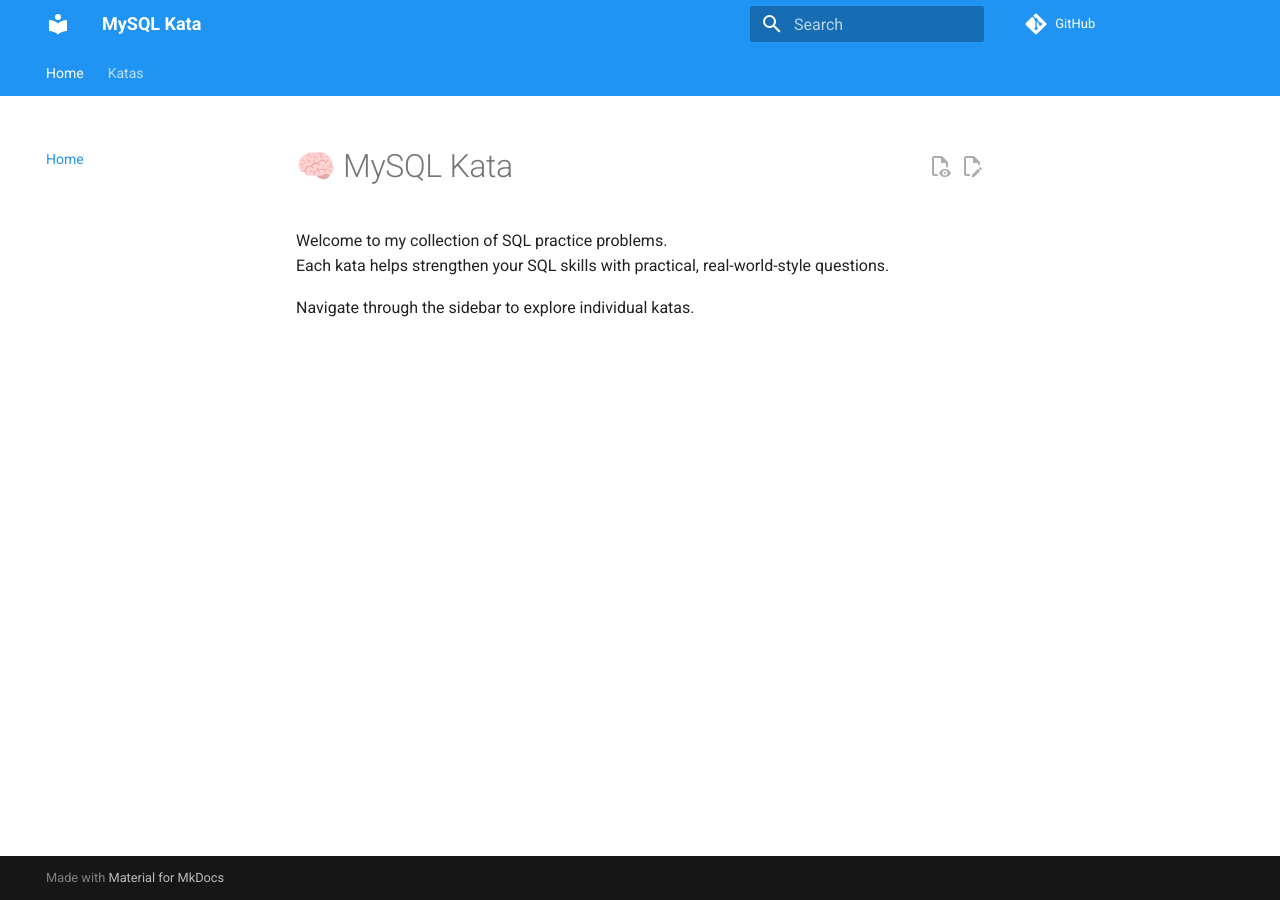
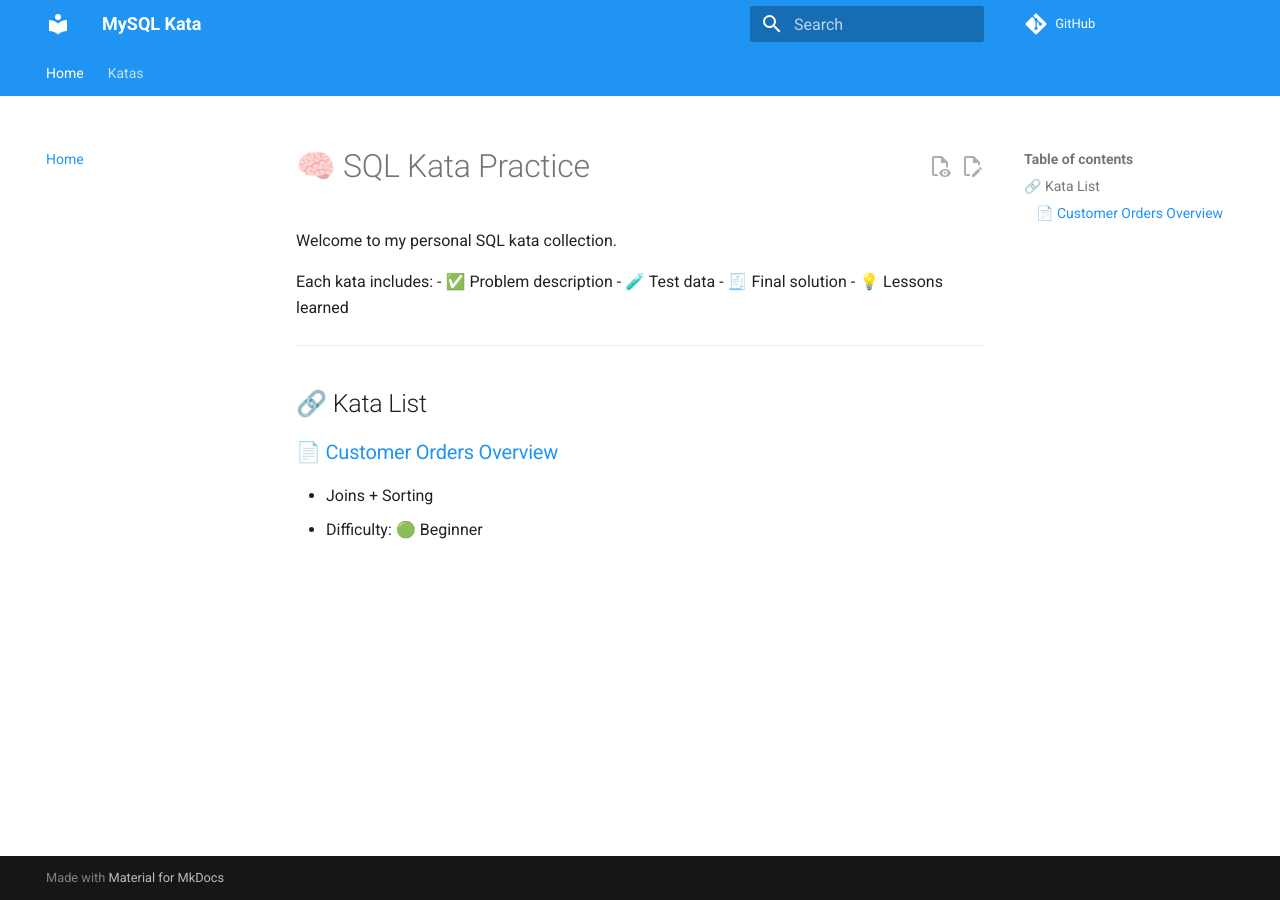
Before and after one commit to abhishekmalvadkar/mysql-kata, an MkDocs documentation site: the page built from docs/index.md, in a window 1280 px wide. Built offline with MkDocs 1.6.1 and Material for MkDocs 9.7.7, drawn with Linux system fonts in a browser that asks for light colours; comment, search, counter and statistics services are not loaded.

Commit message:
Update index.md

```diff
--- a/docs/index.md
+++ b/docs/index.md
@@ -1,6 +1,17 @@
-# 🧠 MySQL Kata
+# 🧠 SQL Kata Practice
 
-Welcome to my collection of SQL practice problems.
-Each kata helps strengthen your SQL skills with practical, real-world-style questions.
+Welcome to my personal SQL kata collection.
 
-Navigate through the sidebar to explore individual katas.
+Each kata includes:
+- ✅ Problem description
+- 🧪 Test data
+- 🧾 Final solution
+- 💡 Lessons learned
+
+---
+
+## 🔗 Kata List
+
+### 📄 [Customer Orders Overview](katas/customer-orders-overview/problem.md)
+- Joins + Sorting
+- Difficulty: 🟢 Beginner
```
